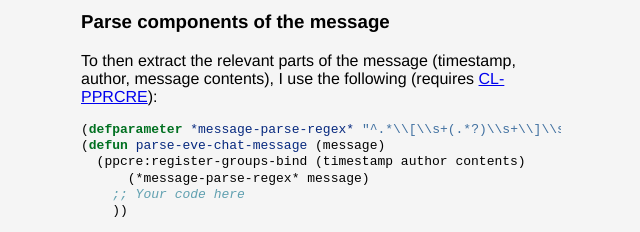
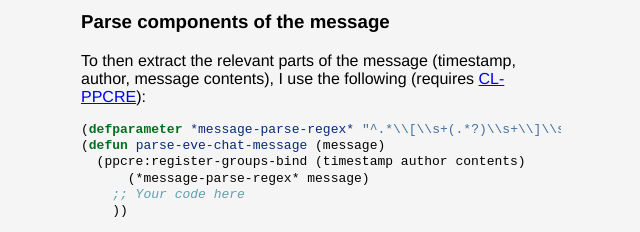
Before and after one commit to michaelmdresser/blog, a plain HTML site: page docs/posts/2021-11-27_how-to-parse-eve-chat-log.html in a window 1280 px wide. Shown: the part 1362-1594 px from the top of the page, 319-959 px from the left. Drawn offline with Linux system fonts and the light colour scheme.

Commit message:
Fix typo

```diff
--- a/docs/posts/2021-11-27_how-to-parse-eve-chat-log.html
+++ b/docs/posts/2021-11-27_how-to-parse-eve-chat-log.html
@@ -106,7 +106,7 @@
 <a class="sourceLine" id="cb2-12" title="12">             (<span class="kw">subseq</span> without-first-header-dashes (<span class="op">+</span> second-header-dashes <span class="dv">1</span>))))</a>
 <a class="sourceLine" id="cb2-13" title="13">    without-second-header-dashes))</a></code></pre></div>
 <h3 id="parse-components-of-the-message">Parse components of the message</h3>
-<p>To then extract the relevant parts of the message (timestamp, author, message contents), I use the following (requires <a href="http://edicl.github.io/cl-ppcre/">CL-PPRCRE</a>):</p>
+<p>To then extract the relevant parts of the message (timestamp, author, message contents), I use the following (requires <a href="http://edicl.github.io/cl-ppcre/">CL-PPCRE</a>):</p>
 <div class="sourceCode" id="cb3"><pre class="sourceCode lisp"><code class="sourceCode commonlisp"><a class="sourceLine" id="cb3-1" title="1">(<span class="kw">defparameter</span><span class="fu"> *message-parse-regex* </span><span class="st">&quot;^.*</span><span class="sc">\\</span><span class="st">[</span><span class="sc">\\</span><span class="st">s+(.*?)</span><span class="sc">\\</span><span class="st">s+</span><span class="sc">\\</span><span class="st">]</span><span class="sc">\\</span><span class="st">s(.*?)</span><span class="sc">\\</span><span class="st">s&gt;</span><span class="sc">\\</span><span class="st">s(.*?)$&quot;</span>)</a>
 <a class="sourceLine" id="cb3-2" title="2">(<span class="kw">defun</span><span class="fu"> parse-eve-chat-message </span>(message)</a>
 <a class="sourceLine" id="cb3-3" title="3">  (ppcre:register-groups-bind (timestamp author contents)</a>
```
Also changed, not shown: 1 other file.
